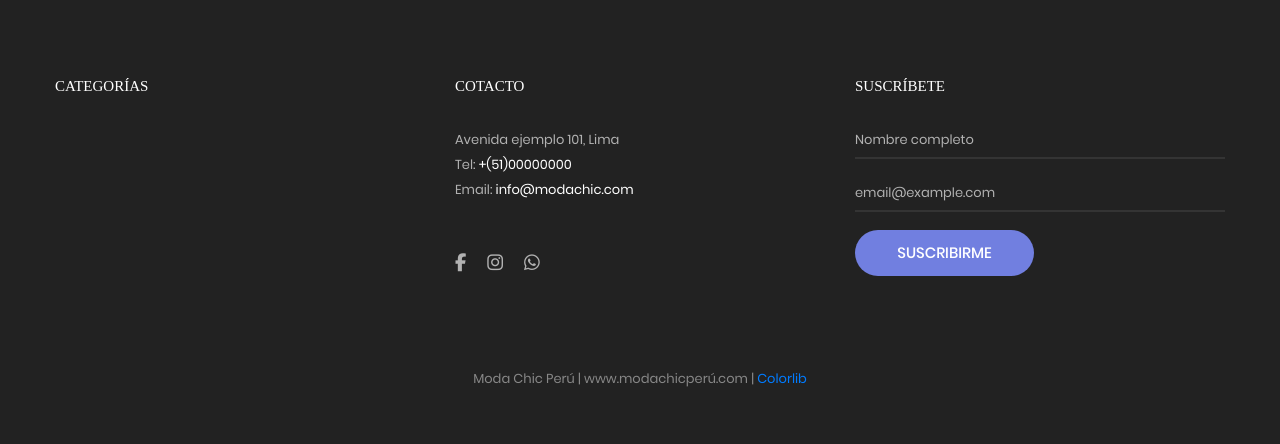
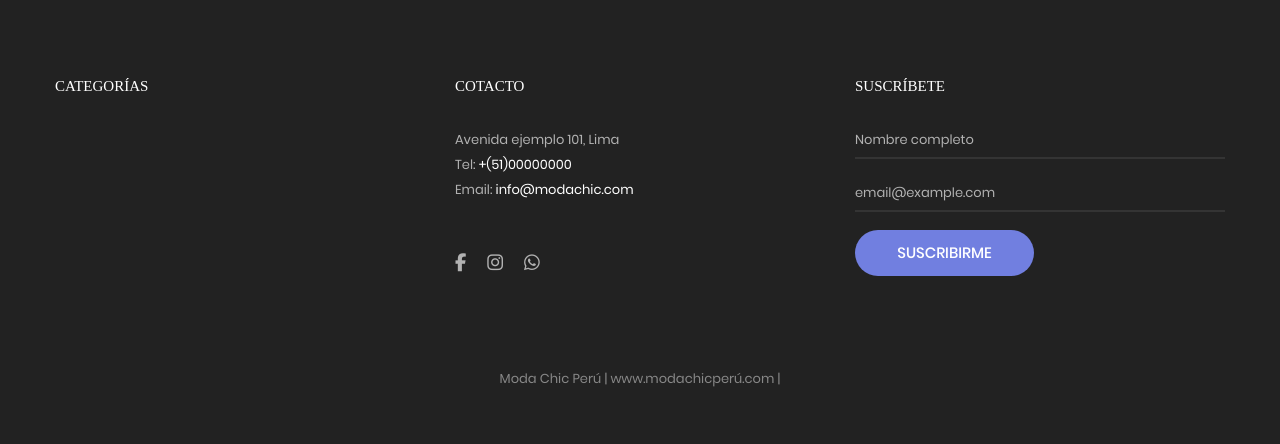
Before and after one commit to Fernando1106/ecommerce, a PHP site: page /tienda_virtual/ in a window 1280 px wide. Shown: the part 617-1061 px from the top of the page. Run offline with PHP 8.4, Linux system fonts and the light colour scheme; data that the repository does not hold is empty; some libraries are stand-ins or nearby versions; some web fonts are replaced.

Commit message:
Update footer_tienda.php

```diff
--- a/Views/Template/footer_tienda.php
+++ b/Views/Template/footer_tienda.php
@@ -75,9 +75,7 @@
 
 			<div class="p-t-40">
 				<p class="stext-107 cl6 txt-center">
-					<!-- Link back to Colorlib can't be removed. Template is licensed under CC BY 3.0. -->
-					<?= NOMBRE_EMPESA; ?> | <?= WEB_EMPRESA; ?> | <a href="https://colorlib.com" target="_blank">Colorlib</a>
-					<!-- Link back to Colorlib can't be removed. Template is licensed under CC BY 3.0. -->
+					<?= NOMBRE_EMPESA; ?> | <?= WEB_EMPRESA; ?> | <a href="" target="_blank"></a>
 				</p>
 			</div>
 		</div>
```
